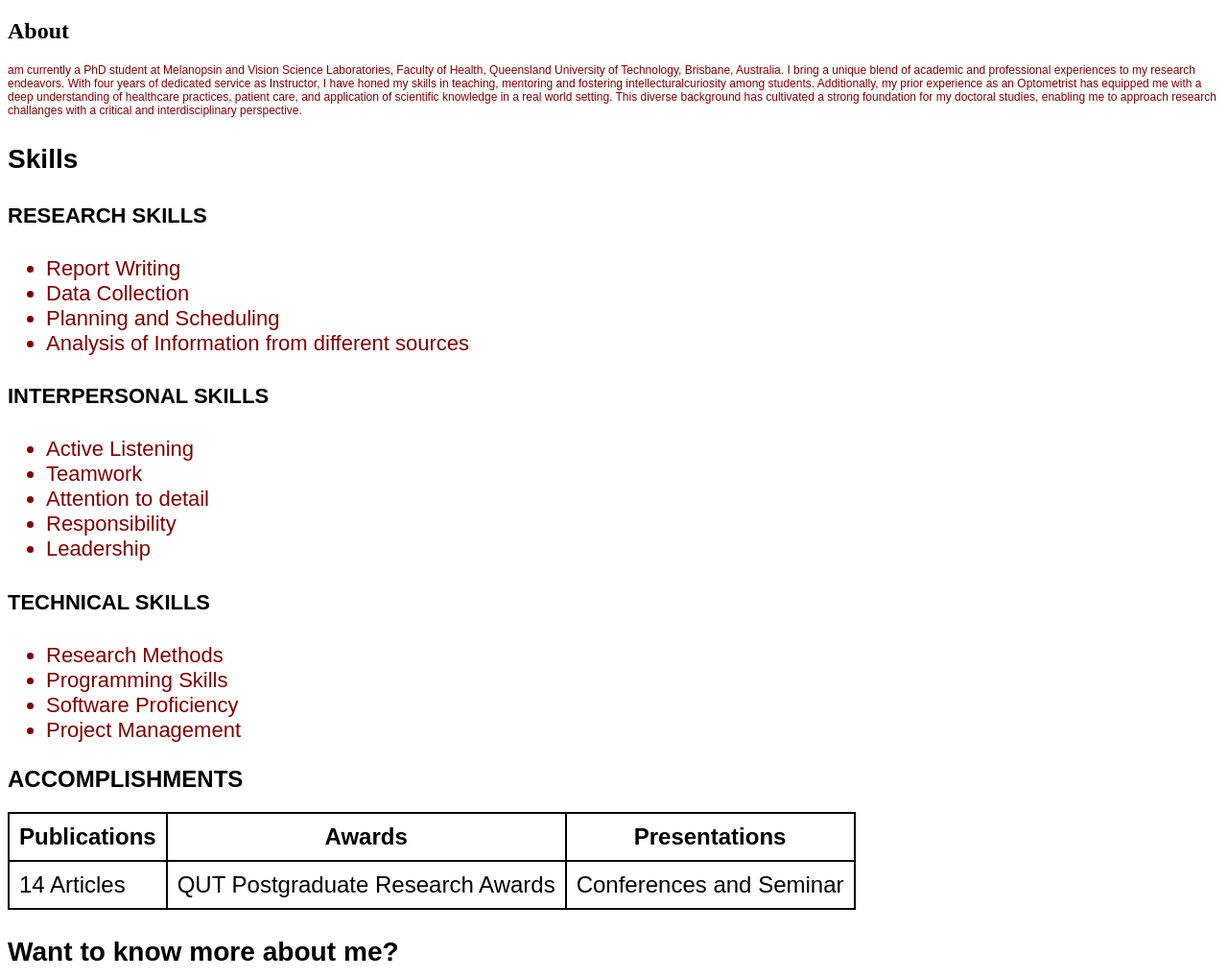
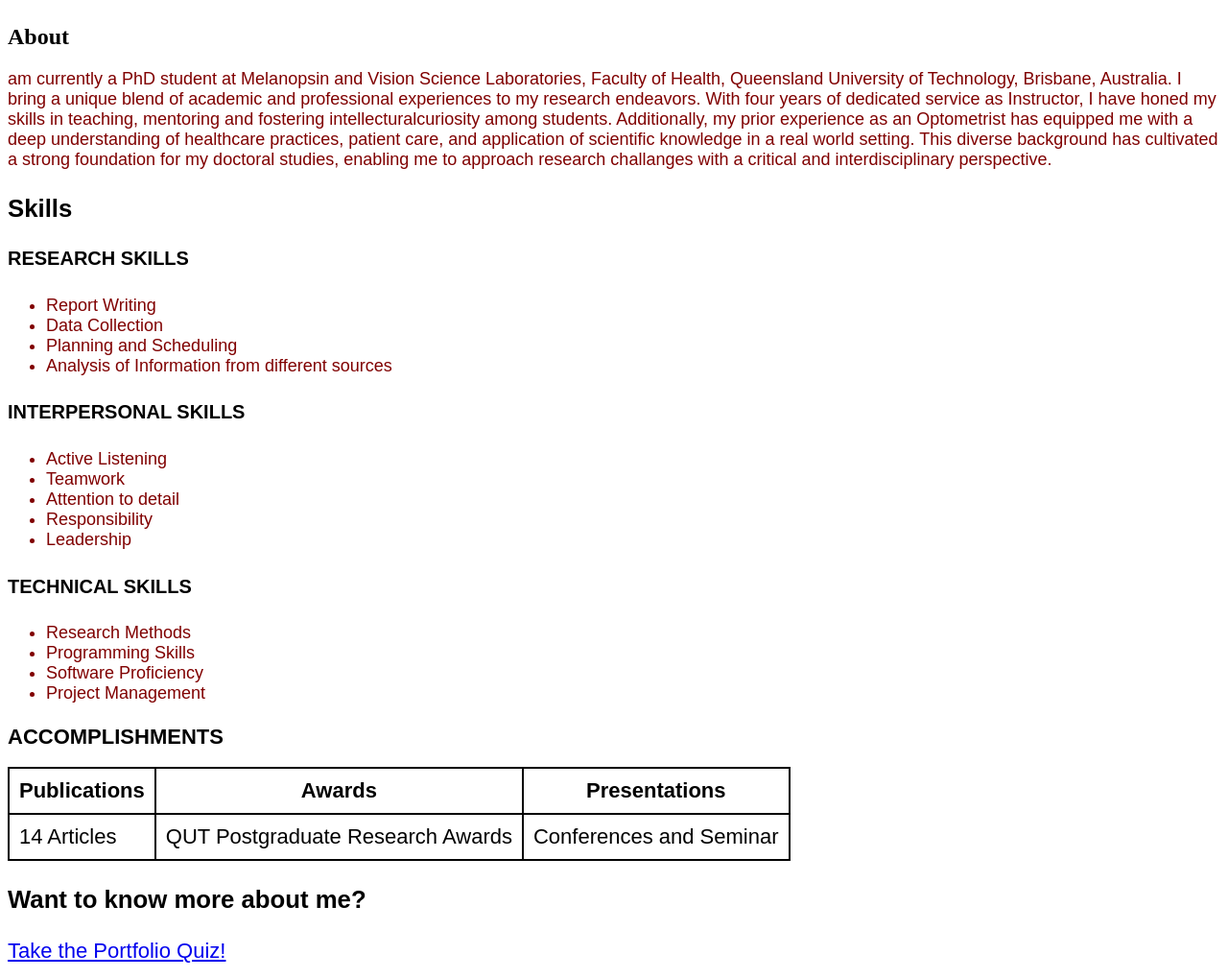
Before and after one commit to hira-hdr/hira-hdr.github.io, a plain HTML site: page index.html in a window 1280 px wide. Shown: the part 396-1415 px from the top of the page at 96% size. Drawn offline with Linux system fonts and the light colour scheme.

Commit message:
Update style.css
Change in CSS

```diff
--- a/style.css
+++ b/style.css
@@ -1,24 +1,24 @@
      h2 {
      color:black;
-     font-size: 24px;
+     font-size: 22px;
     }
-    p{font-size: 12px; color:maroon;
+    p{font-size: 18px; color:maroon;
     }
     #About{text-transform: uppercase; color: black;font-family:bold; text-transform:capitalize;font-size:24px;
     }
     .uppercase{text-transform: uppercase;
     }
-    .Contactform{font-family:bold; text-transform: uppercase;font-size:24px;
+    .Contactform{font-family:bold; text-transform: uppercase;font-size:22px;
     }
-    .list li{color: maroon;font-size:22px;
+    .list li{color: maroon;font-size:18px;
     }
     .title{text-transform: uppercase;font-family:bold;
     }
     .Accomplishments{text-transform: uppercase;
      }
-     .Sklist{text-transform: uppercase;font-size:22px;
+     .Sklist{text-transform: uppercase;font-size:20px;
      }
-     body{font-family: Arial;font-size:24px;
+     body{font-family: Arial;font-size:22px;
      }
      h1{text-align: left;
      }
```
